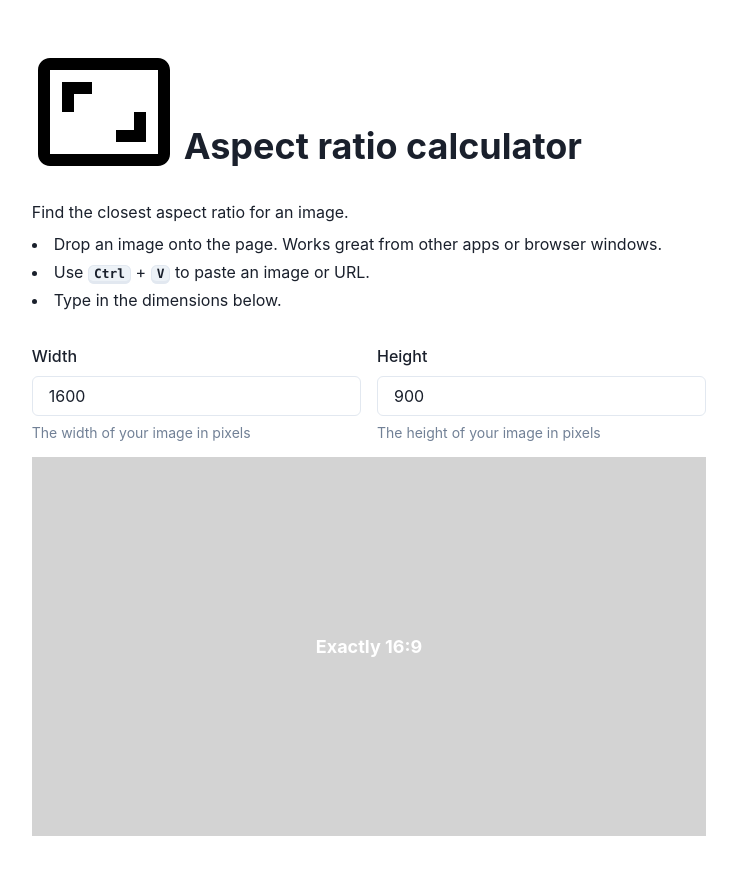
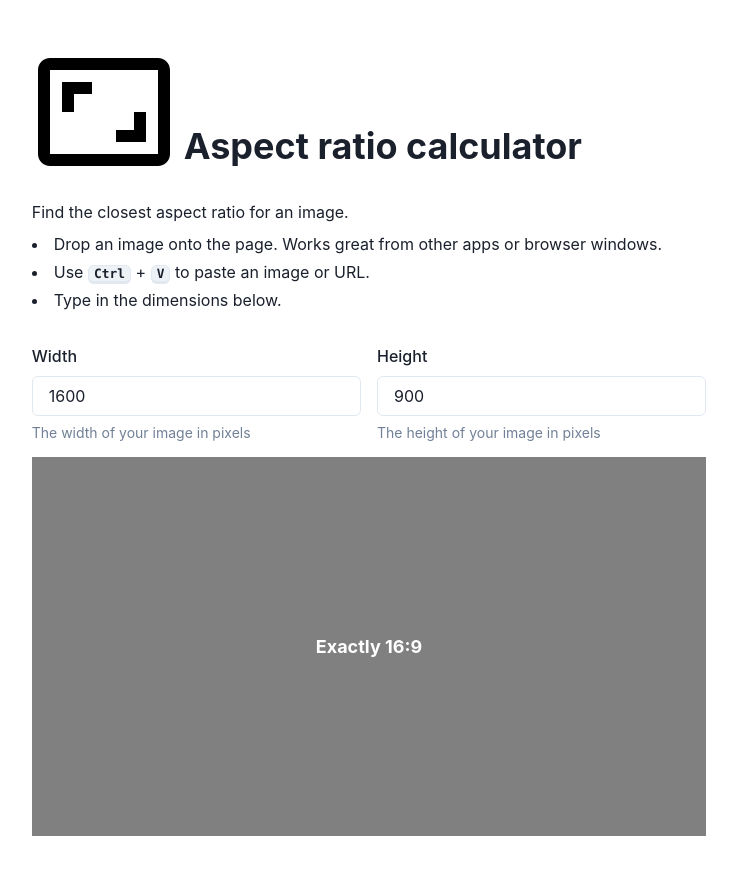
Before and after one commit to mthx/aspect-ratio, a React (Create React App) app: page / in a window 1280 px wide. Shown: the top 874 px of the page, without its empty margins (271-1008 px from the left). Built offline with nearby package versions, Linux system fonts and the light colour scheme.

Commit message:
Faff with colours.

```diff
--- a/src/Main.tsx
+++ b/src/Main.tsx
@@ -176,7 +176,7 @@ const Main = () => {
             ratio={parseInt(width, 10) / parseInt(height, 10)}
             marginBottom={4}
           >
-            <Box bg="lightgrey" justifyContent="center" alignItems="center">
+            <Box bg="grey" justifyContent="center" alignItems="center">
               <AspectInfo
                 width={parseInt(width, 10)}
                 height={parseInt(height, 10)}
```
